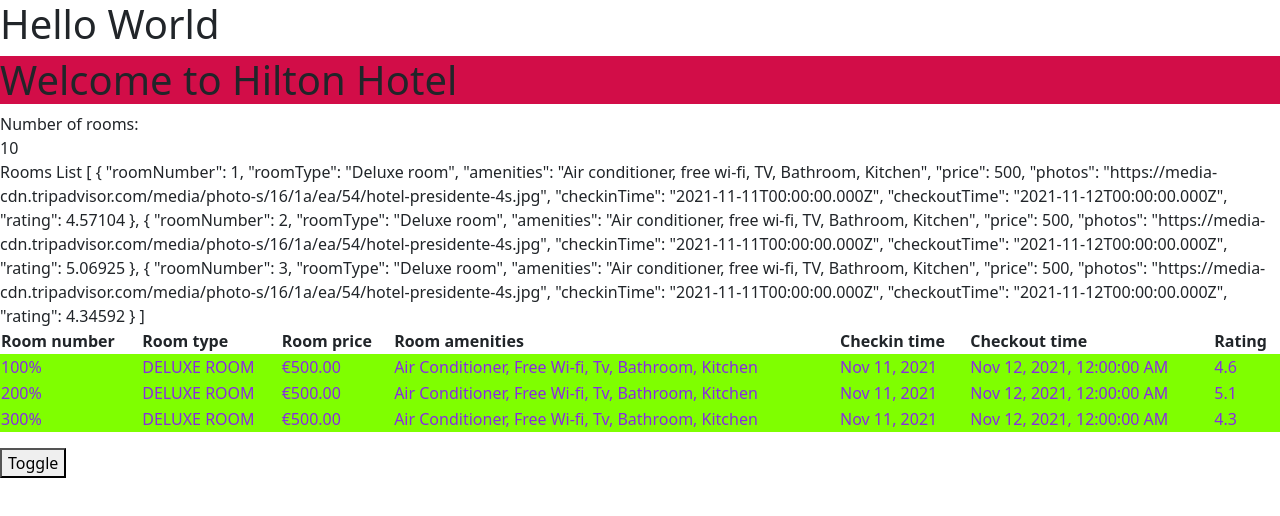
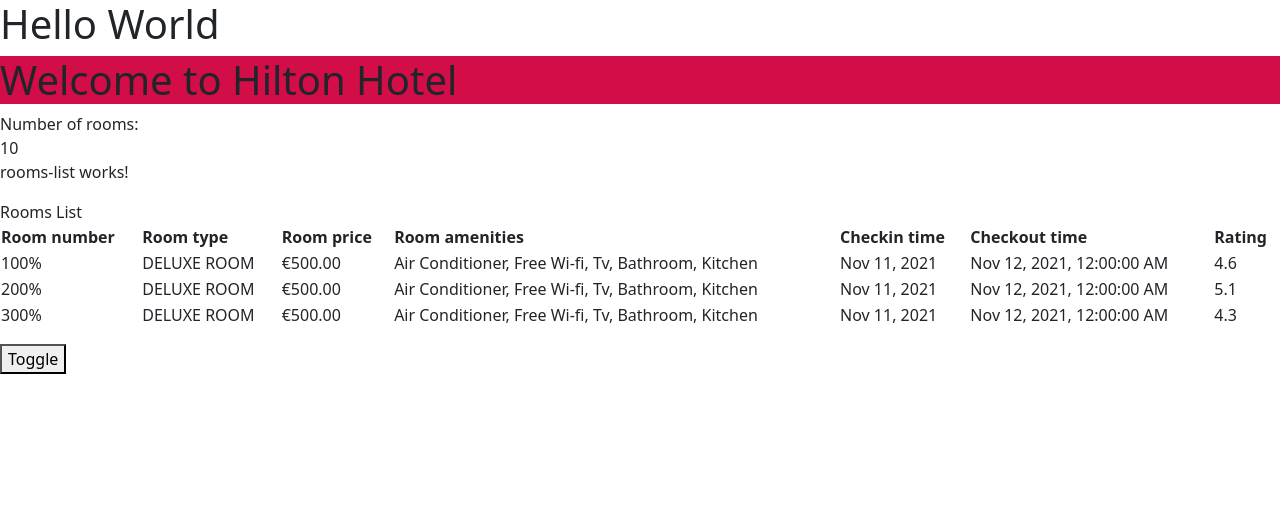
Before and after one commit to Rafael30586/CursoAngularFreeCodeCamp, an Angular app in the folder hotelinventoryapp2/: page / in a window 1280 px wide. Shown: the top 516 px of the page. Built offline with nearby package versions, Linux system fonts and the light colour scheme.

Commit message:
decorador input

```diff
--- /dev/null
+++ b/hotelinventoryapp2/src/app/rooms/rooms-list/rooms-list.html
@@ -0,0 +1,24 @@
+<p>rooms-list works!</p>
+
+Rooms List
+    <!--{{roomList | json}}-->
+    <table class="table">
+        <tr>
+            <th>Room number</th>
+            <th>Room type</th>
+            <th>Room price</th>
+            <th>Room amenities</th>
+            <th>Checkin time</th>
+            <th>Checkout time</th>
+            <th>Rating</th>
+        </tr>
+        <tr [ngClass]="unaClase" *ngFor="let room of rooms | slice : 0:3">
+            <td>{{room.roomNumber | percent}}</td>
+            <td>{{room.roomType | uppercase}}</td>
+            <td>{{room.price | currency : 'EUR'}}</td>
+            <td>{{room.amenities | titlecase}}</td>
+            <td>{{room.checkinTime | date}}</td>
+            <td>{{room.checkoutTime | date:'medium'}}</td> <!-- Este es un pipe llanmado DatePipe que hace que la fecha se vea de otra forma, en este caso, en un formato más corto. Hay más formatos para elegir que pueden verse en la documentación oficial-->
+            <td>{{room.rating | number : '1.1-1'}}</td>
+        </tr>
+    </table>
--- /dev/null
+++ b/hotelinventoryapp2/src/app/rooms/rooms-list/rooms-list.ts
@@ -0,0 +1,26 @@
+import { Component, Input, OnInit } from '@angular/core';
+import { Rooms } from '../rooms';
+import { CommonModule } from '@angular/common';
+import { RoomList } from '../rooms.interface';
+
+@Component({
+  selector: 'hinv-rooms-list',
+  imports: [CommonModule],
+  templateUrl: './rooms-list.html',
+  styleUrl: './rooms-list.css'
+})
+export class RoomsList implements OnInit{
+
+  @Input() rooms: RoomList[] = []
+
+  unaClase
+
+  constructor(){
+    this.unaClase = "odd"
+  }
+
+  ngOnInit(): void {
+
+  }
+
+}
--- a/hotelinventoryapp2/src/app/rooms/rooms.html
+++ b/hotelinventoryapp2/src/app/rooms/rooms.html
@@ -8,28 +8,7 @@
 <!--{{rooms?.availableRooms ?? 'no rooms'}}-->
 
 <div *ngIf="rooms.availableRooms > 0">
-    Rooms List
-    {{roomList | json}}
-    <table class="table">
-        <tr>
-            <th>Room number</th>
-            <th>Room type</th>
-            <th>Room price</th>
-            <th>Room amenities</th>
-            <th>Checkin time</th>
-            <th>Checkout time</th>
-            <th>Rating</th>
-        </tr>
-        <tr [ngClass]="unaClase" *ngFor="let room of roomList | slice : 0:3">
-            <td>{{room.roomNumber | percent}}</td>
-            <td>{{room.roomType | uppercase}}</td>
-            <td>{{room.price | currency : 'EUR'}}</td>
-            <td>{{room.amenities | titlecase}}</td>
-            <td>{{room.checkinTime | date}}</td>
-            <td>{{room.checkoutTime | date:'medium'}}</td> <!-- Este es un pipe llanmado DatePipe que hace que la fecha se vea de otra forma, en este caso, en un formato más corto. Hay más formatos para elegir que pueden verse en la documentación oficial-->
-            <td>{{room.rating | number : '1.1-1'}}</td>
-        </tr>
-    </table>
+    <hinv-rooms-list [rooms]="roomList"></hinv-rooms-list>
 </div>
 
 
--- a/hotelinventoryapp2/src/app/rooms/rooms.ts
+++ b/hotelinventoryapp2/src/app/rooms/rooms.ts
@@ -1,11 +1,13 @@
 import { Component , OnInit } from '@angular/core';
 import { RouterOutlet } from '@angular/router';
 import { Room, RoomList } from './rooms.interface';
-import { CommonModule } from '@angular/common'; // Debe importarse para poder usar *ngIf en el html que le corresponde
+import { CommonModule } from '@angular/common';
+import { RoomsList } from "./rooms-list/rooms-list"; // Debe importarse para poder usar *ngIf en el html que le corresponde
+
 
 @Component({
   selector: 'hinv-rooms',
-  imports: [CommonModule],
+  imports: [CommonModule, RoomsList],
   templateUrl: './rooms.html',
   styleUrl: './rooms.css'
 })
```
Also changed, not shown: hotelinventoryapp2/src/app/rooms/rooms-list/rooms-list.css (added), 1 other file (tests, documents, lock files or other folders).
